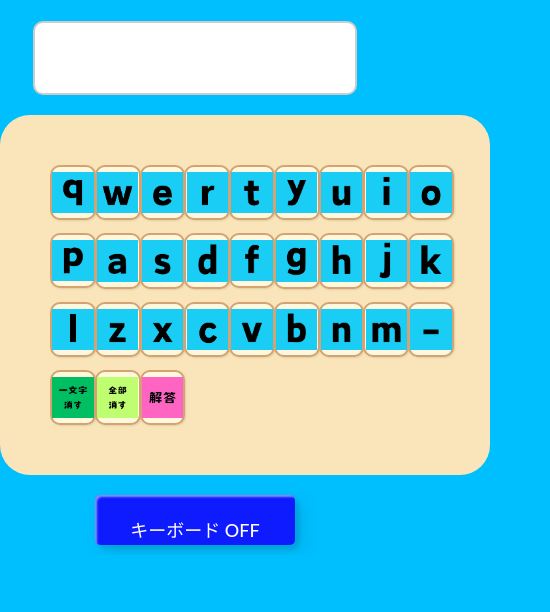
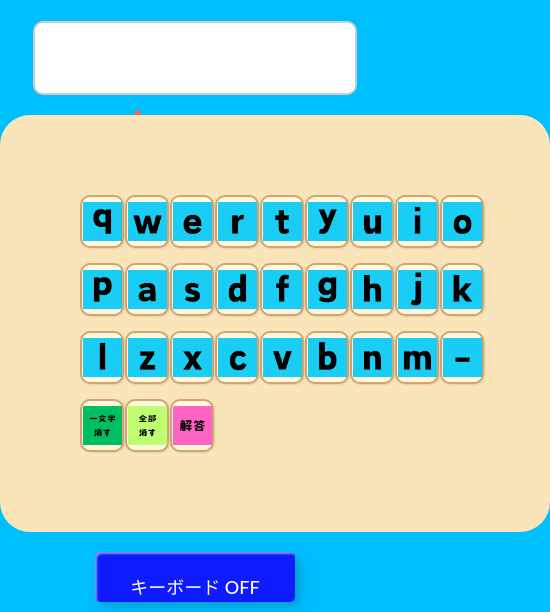
Before and after one commit to Surumendako/DEMO-Englishwords-POPI, a plain HTML site: page ノーマル/上級.html in a window 390 px wide. Shown: the part 477-1089 px from the top of the page, 550 px wide, since content can reach past the window. Before the commit the page ends 1032 px from the top, so only its background shows below. Drawn offline with Linux system fonts and the light colour scheme.

Commit message:
ノーマル.css を更新

```diff
--- a/ノーマル/ノーマル.css
+++ b/ノーマル/ノーマル.css
@@ -257,10 +257,10 @@ input[type="text"]:focus {
     .keyboard {
         display: grid;
         grid-template-columns: repeat(9, minmax(30px, 1fr)); /* 1行9キーで調整 */
-        gap: 13px;
+        gap: 15px;
         width: 100%;
         max-width: 480px;
-        padding: 50px;
+        padding: 80px;
         background-color: #f9e5b9;
         border-radius: 30px;
     }
```
